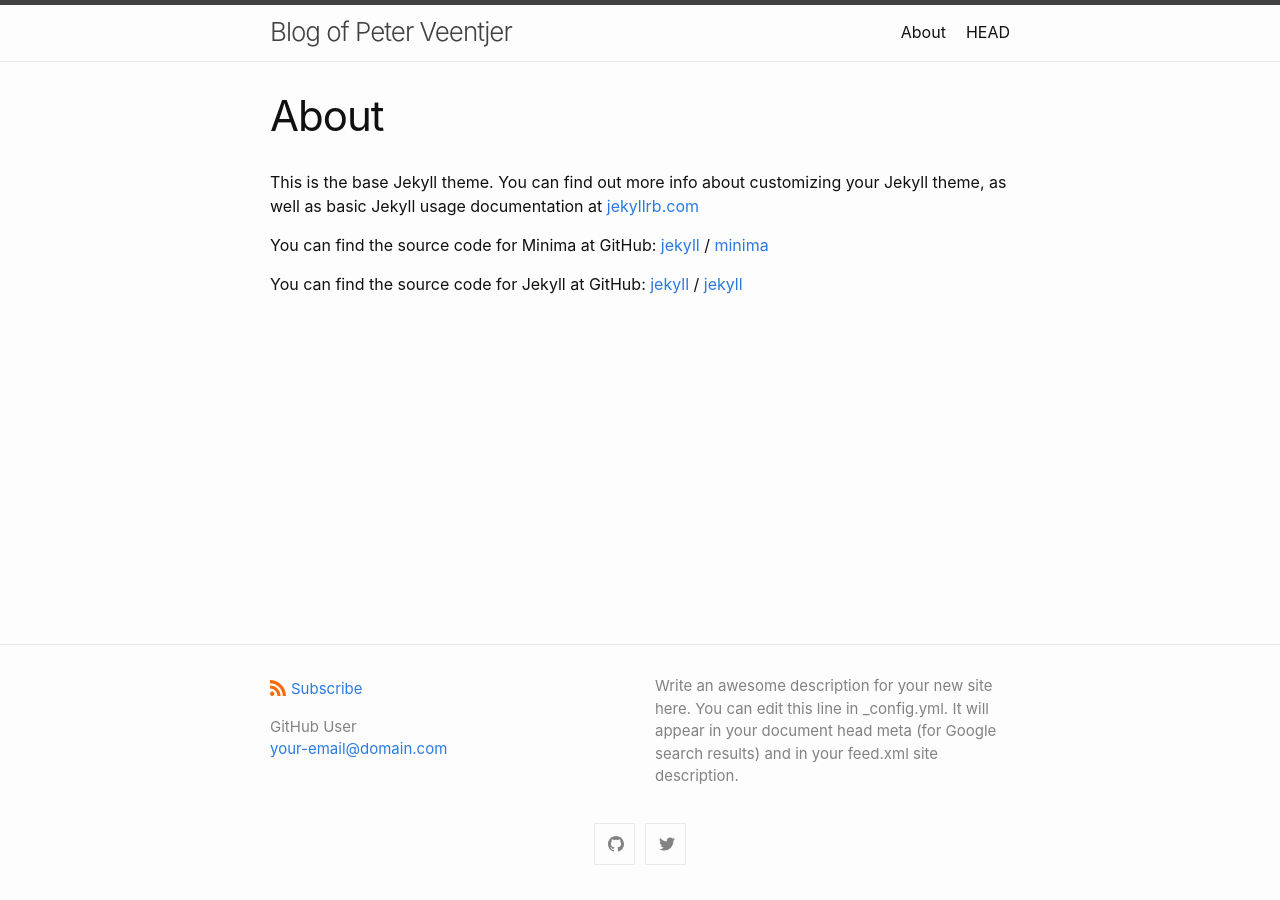
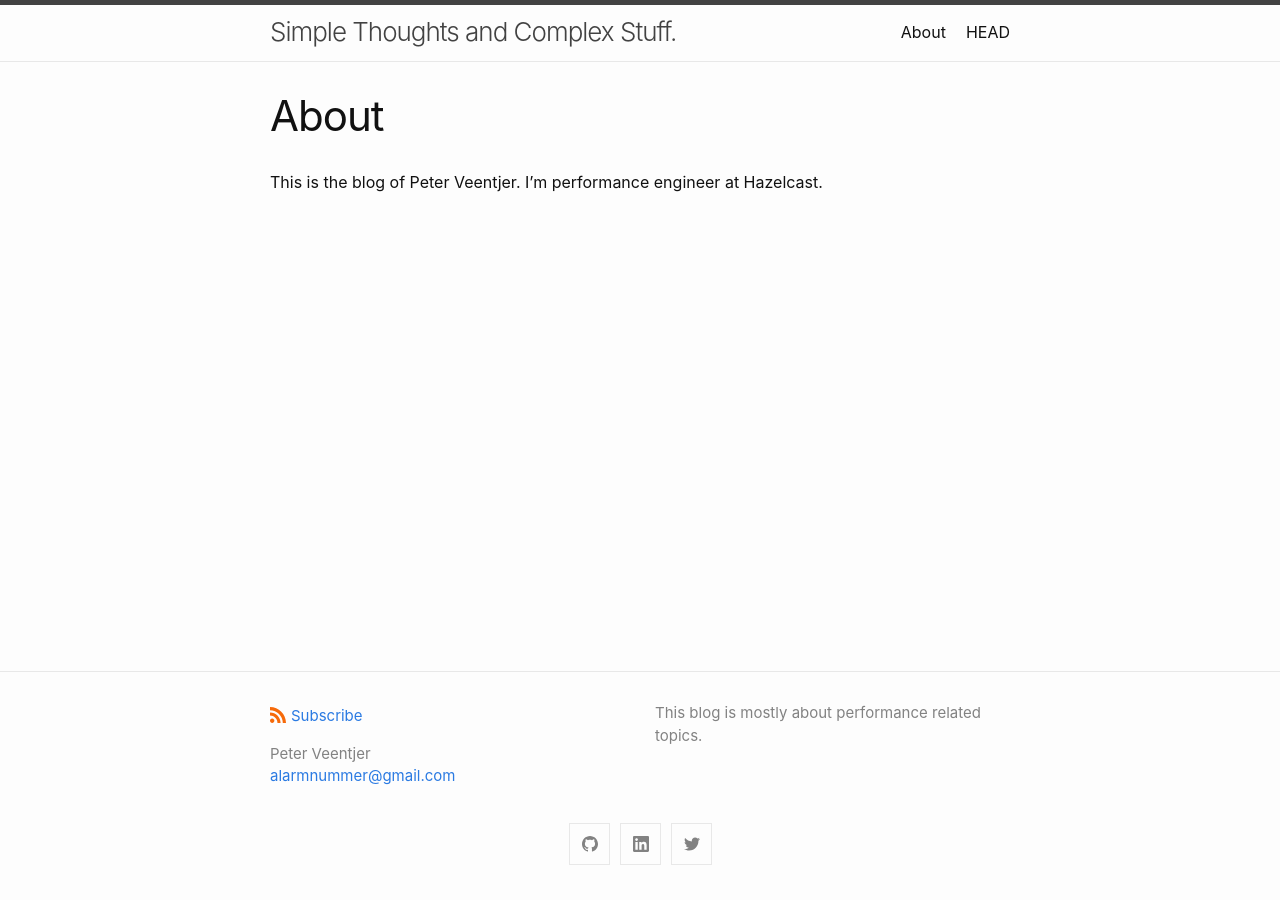
Before and after one commit to pveentjer/pveentjer.github.io, a Jekyll site: the page built from about.md, in a window 1280 px wide. Built offline with Jekyll 4.4.1, drawn with Linux system fonts in a browser that asks for light colours.

Commit message:
Minor cleanup

```diff
--- a/_config.yml
+++ b/_config.yml
@@ -1,11 +1,9 @@
-title: Blog of Peter Veentjer
+title: Simple Thoughts and Complex Stuff.
 author:
-  name: GitHub User
-  email: your-email@domain.com
+  name: Peter Veentjer
+  email: alarmnummer@gmail.com
 description: > # this means to ignore newlines until "show_excerpts:"
-  Write an awesome description for your new site here. You can edit this
-  line in _config.yml. It will appear in your document head meta (for
-  Google search results) and in your feed.xml site description.
+  This blog is mostly about performance related topics.
 
 show_excerpts: false # set to true to show excerpts on the homepage
 
@@ -16,23 +14,9 @@ minima:
 
   # generate social links in footer
   social_links:
-    twitter: jekyllrb
-    github:  jekyll
-    # linkedin: jekyll
-
-    # Mastodon instances
-    # mastodon:
-    # - username: jekyll
-    #   instance: example.com
-    # - username: jekyll2
-    #   instance: example.com
-
-    # GitLab instances
-    # gitlab:
-    # - username: jekyll
-    #   instance: example.com
-    # - username: jekyll2
-    #   instance: example.com
+    twitter: pveentjer
+    github:  pveentjer
+    linkedin: peter-veentjer-a124101
 
 # If you want to link only specific pages in your header, uncomment
 # this and add the path to the pages in order as they should show up
--- a/about.md
+++ b/about.md
@@ -4,15 +4,4 @@ title: About
 permalink: /about/
 ---
 
-This is the base Jekyll theme. You can find out more info about customizing your Jekyll theme, as well as basic Jekyll usage documentation at [jekyllrb.com](https://jekyllrb.com/)
-
-You can find the source code for Minima at GitHub:
-[jekyll][jekyll-organization] /
-[minima](https://github.com/jekyll/minima)
-
-You can find the source code for Jekyll at GitHub:
-[jekyll][jekyll-organization] /
-[jekyll](https://github.com/jekyll/jekyll)
-
-
-[jekyll-organization]: https://github.com/jekyll
+This is the blog of Peter Veentjer. I'm performance engineer at Hazelcast.
```
